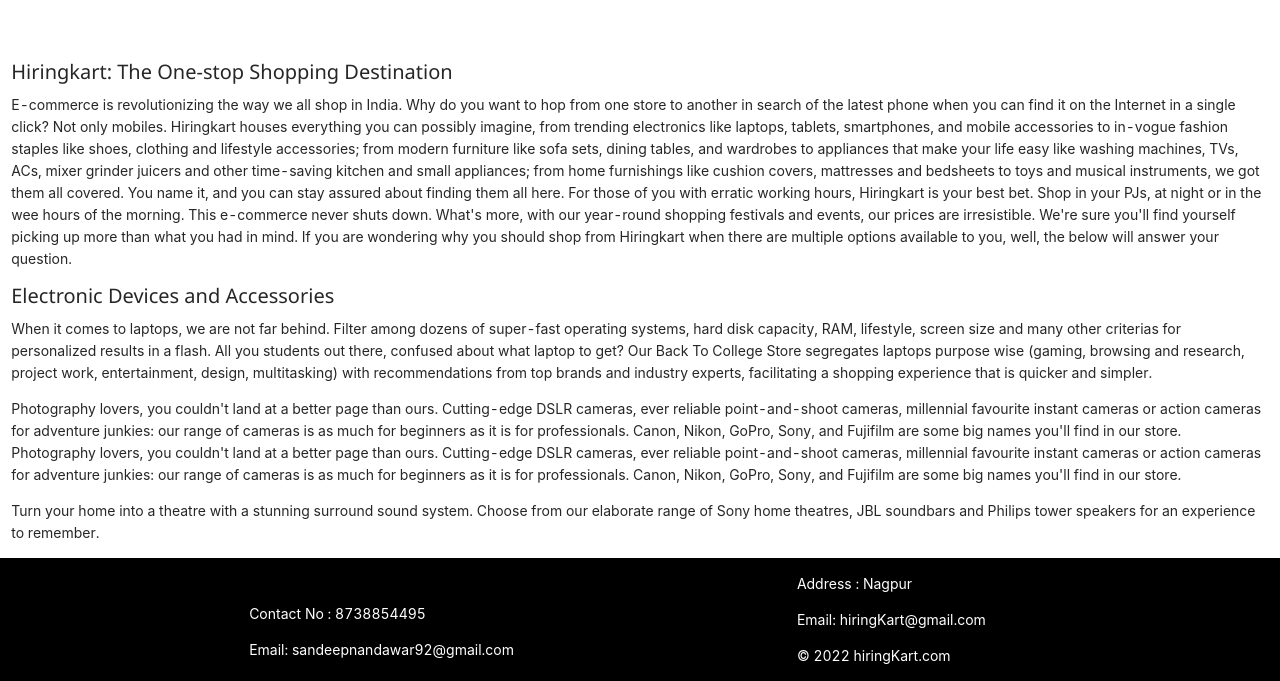
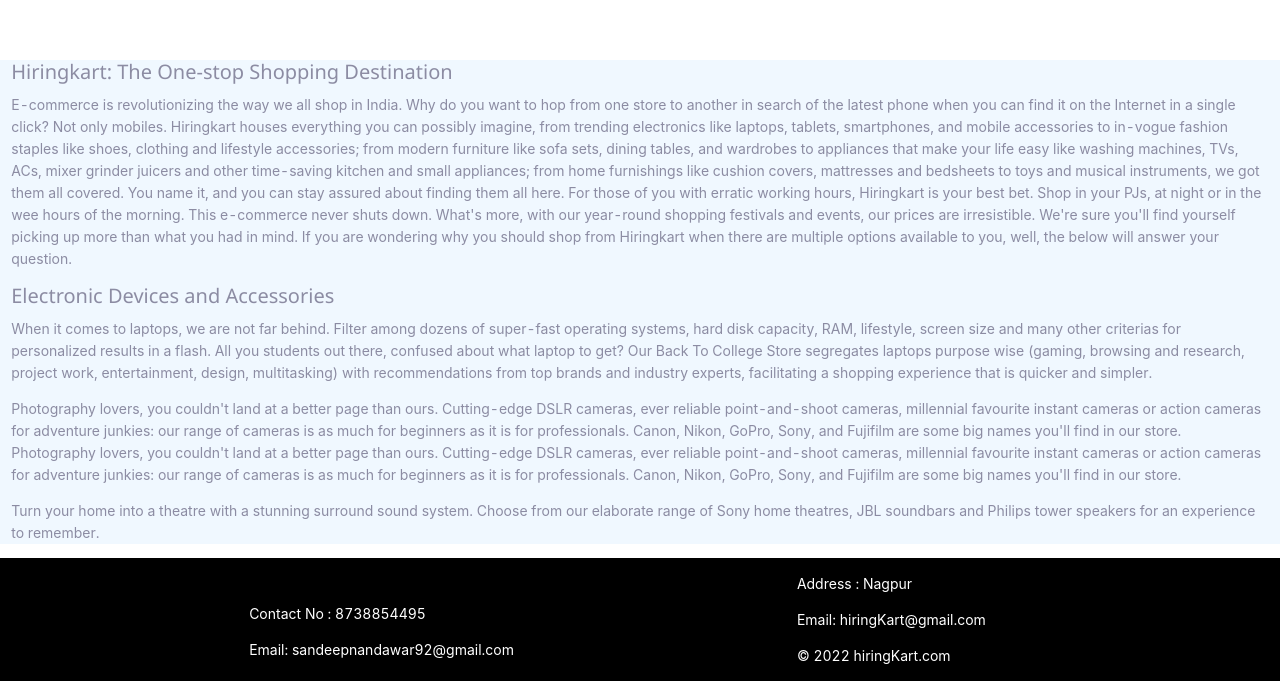
Before and after one commit to Sandeep151-lang/hackathon-2-hiring-product, a React (Create React App) app in the folder client/: page / in a window 1280 px wide. Shown: the part 801-1482 px from the top of the page. Built offline with nearby package versions, Linux system fonts and the light colour scheme; no server answers.

Commit message:
Update App.css

```diff
--- a/client/src/App.css
+++ b/client/src/App.css
@@ -12,14 +12,34 @@
     animation: App-logo-spin infinite 20s linear;
   }
 }
-
+.card-category{
+  background-color: rgba(240, 248, 255, 0.604);
+  border: 1px solid rgba(210, 219, 226, 0.611);
+}
 .list-category{
   cursor: pointer;
   font-weight: bold;
 }
 .list-category:hover{
-  color: rgb(76, 24, 209)
+  color: rgb(59, 163, 59)
 }
+.footer-component{
+  background-color: aliceblue;
+  color:rgb(140, 140, 163)
+}
+.footer-component h4{
+  color:rgb(140, 140, 163);
+}
+/* .foot{
+    position: relative;
+    bottom: 0;
+    width: 100%;
+    height: auto;
+    color: white;
+
+} */
+
+
 @import "../node_modules/@syncfusion/ej2-base/styles/material.css";
 /* @import "../node_modules/@syncfusion/ej2-buttons/styles/material.css"; */
 @import "../node_modules/@syncfusion/ej2-lists/styles/material.css";
@@ -49,7 +69,7 @@
   height: 250px;
 } */
 .category  :hover{
-transform: scale(1.1);
+transform: scale(1.04);
 cursor: pointer;
 }
 
@@ -63,6 +83,7 @@
  background-image: linear-gradient(to right, rgba(255,0,0,0), rgb(189, 139, 139));
 
 }
+
 .createButton{
   width: 100%!important;
   margin-bottom: 50px;
```
